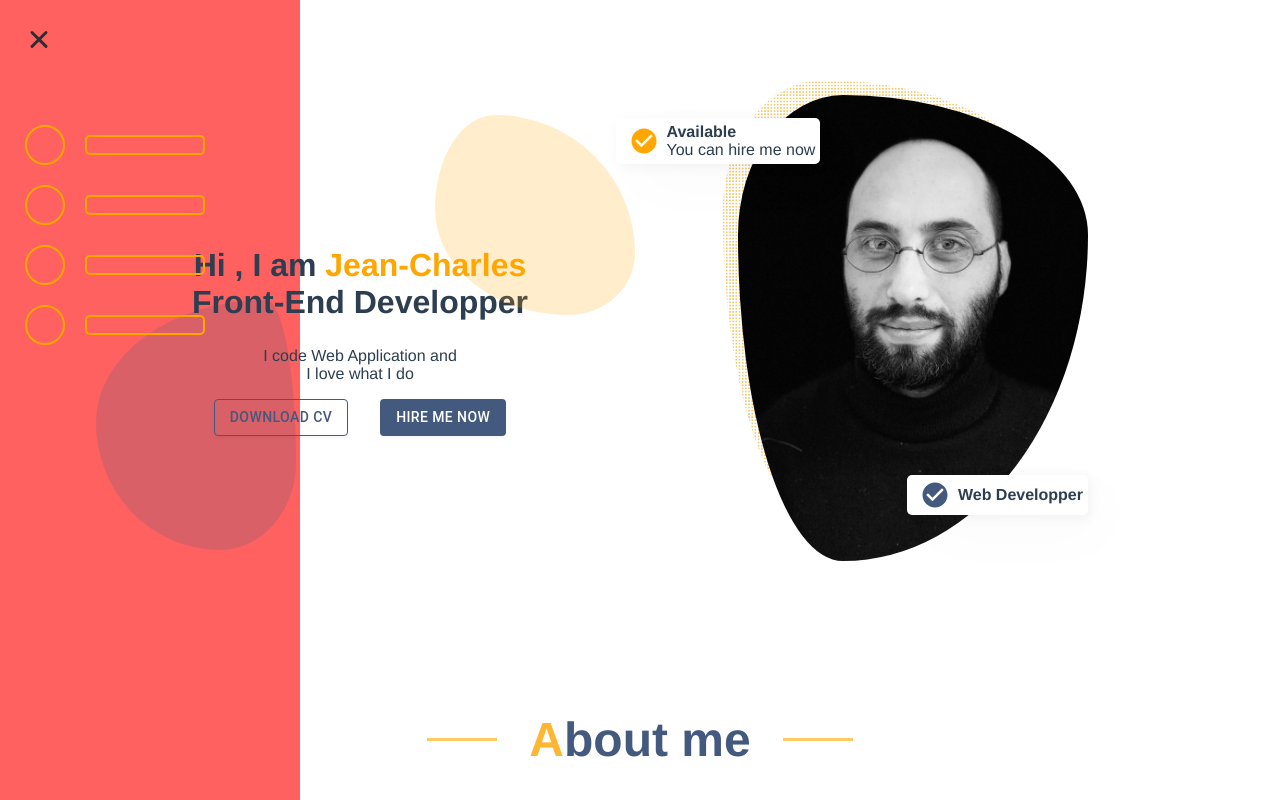
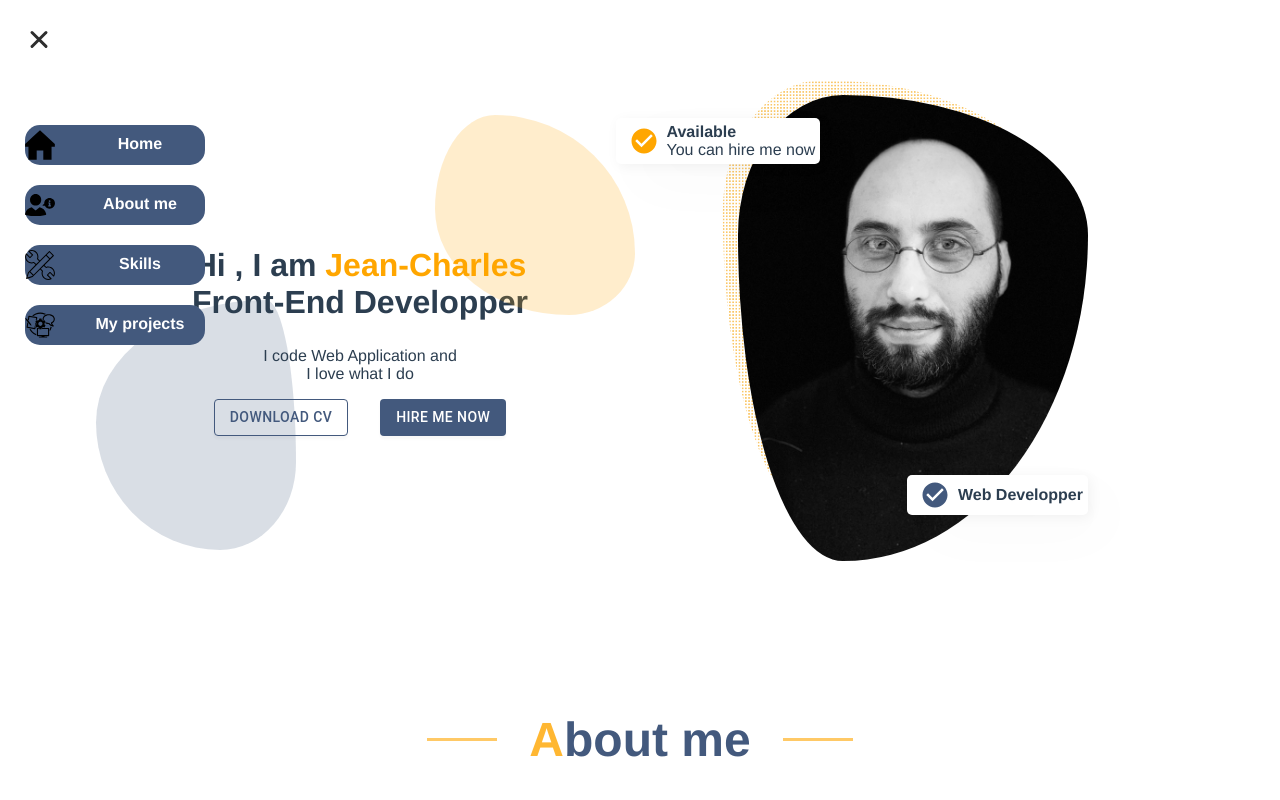
Before and after one commit to Cadegan/portfolio, a React (Create React App) app: page / in a window 1280 px wide. Both pictures are taken after a click on the button 40 px from the left and 43 px from the top of the page. Shown: the top 800 px of the page. Built offline with nearby package versions, Linux system fonts and the light colour scheme; no server answers.

Commit message:
Menu items ok

```diff
--- a/src/components/Navigation/Mobile/MenuItem.jsx
+++ b/src/components/Navigation/Mobile/MenuItem.jsx
@@ -18,21 +18,21 @@ const variants = {
   },
 };
 
-export const MenuItem = ({ i, icon, text, index }) => {
-  const style = { border: `2px solid #FFA600` };
+export const MenuItem = ({ icon, text }) => {
   return (
     <motion.li
       variants={variants}
       whileHover={{ scale: 1.1 }}
       whileTap={{ scale: 0.95 }}
-      key={index}
     >
-      <div className="icon-placeholder" style={style}>
-        {icon}
+      <div className="icon-placeholder">
+        <img
+          src={icon}
+          alt=""
+          style={{ filter: "brightness(0) saturate(100%)" }}
+        />
       </div>
-      <div className="text-placeholder" style={style}>
-        {text}
-      </div>
+      <div className="text-placeholder">{text}</div>
     </motion.li>
   );
 };
--- a/src/components/Navigation/Mobile/Navigation.jsx
+++ b/src/components/Navigation/Mobile/Navigation.jsx
@@ -41,13 +41,12 @@ const links = [
 
 export const Navigation = () => (
   <motion.ul variants={variants} className="mobileNavContainer">
-    {links.map((index, item) => (
+    {links.map((item) => (
       <MenuItem
-        i={links}
-        key={index}
+        key={item.label}
         component={HashLink}
         icon={item.icon}
-        label={item.label}
+        text={item.label}
         to={item.path}
       />
     ))}
--- a/src/components/Navigation/Mobile/styles.css
+++ b/src/components/Navigation/Mobile/styles.css
@@ -1,21 +1,10 @@
-/* body {
-  width: 100vw;
-  height: 100vh;
-  background: linear-gradient(180deg, #0055ff 0%, rgb(0, 153, 255) 100%);
-  overflow: hidden;
-  padding: 0;
-  margin: 0;
-  display: flex;
-  justify-content: center;
-  align-items: center;
-} */
-
 .mobileNavContainer {
-  position: absolute;
+  position: fixed;
   top: 0;
   left: 0;
   bottom: 0;
   width: 300px;
+  z-index: 99;
 }
 
 .background {
@@ -24,8 +13,10 @@
   left: 0;
   bottom: 0;
   width: 300px;
-  background: #ff6161;
-  z-index: -1;
+   /* backdrop-filter: blur(20px); */
+  /* background-Color: rgba(255, 166, 0, 0.1); */
+  /* box-Shadow: inset 0px -1px 1px #e7ebf060; */
+  z-index: 98;
 }
 
 .buttonMenuToggle {
@@ -61,18 +52,24 @@
 }
 
 .mobileNavContainer li {
+  height: 40px;
   list-style: none;
   margin-bottom: 20px;
   display: flex;
   align-items: center;
   cursor: pointer;
+  /* border: 2px solid rgb(255, 166, 0); */
+  border-radius: 15px;
+  backdrop-filter: blur(20px);
+  background-Color: #43597d;
+  color: white;
+  font-weight: 600;
+  /* box-Shadow: inset 0px -1px 1px #e7ebf060 */
 }
 
 .icon-placeholder {
-  width: 40px;
-  height: 40px;
   border-radius: 50%;
-  flex: 40px 0;
+  flex: 30px 0;
   margin-right: 20px;
 }
 
```
